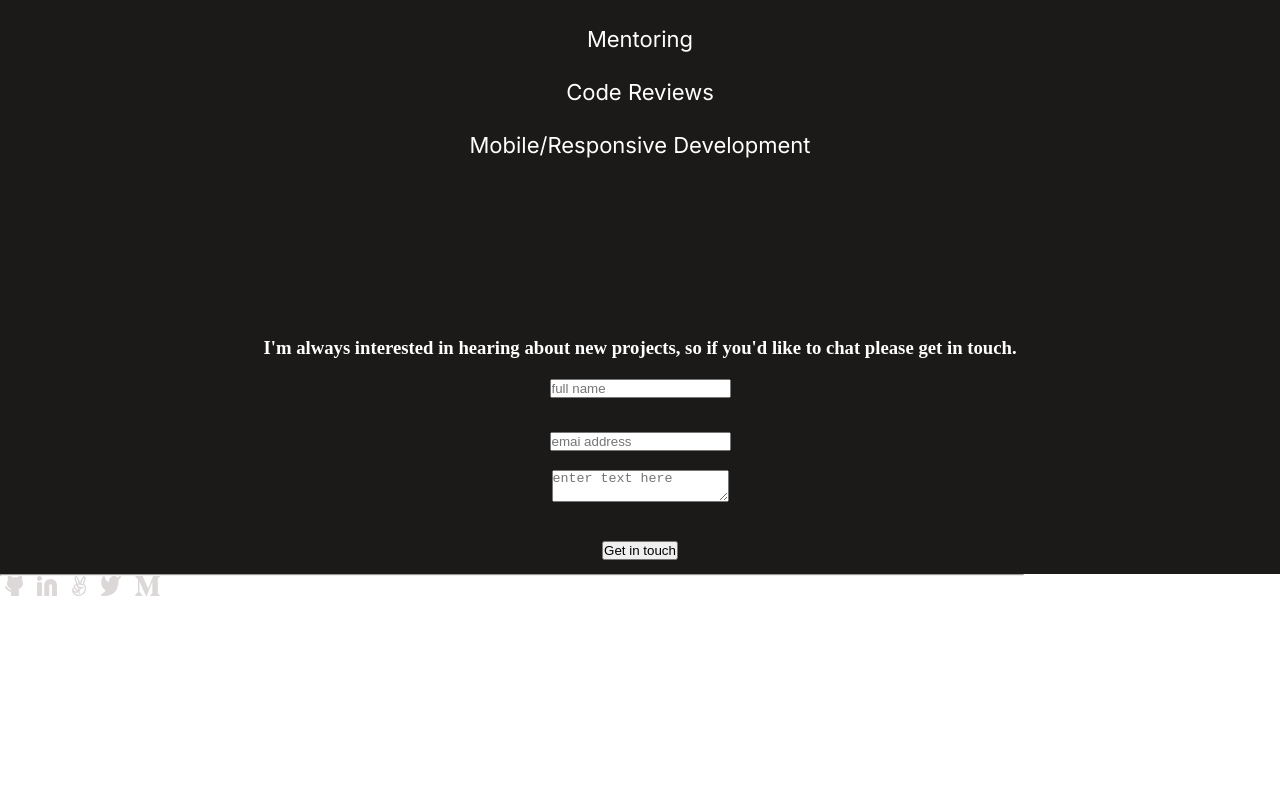
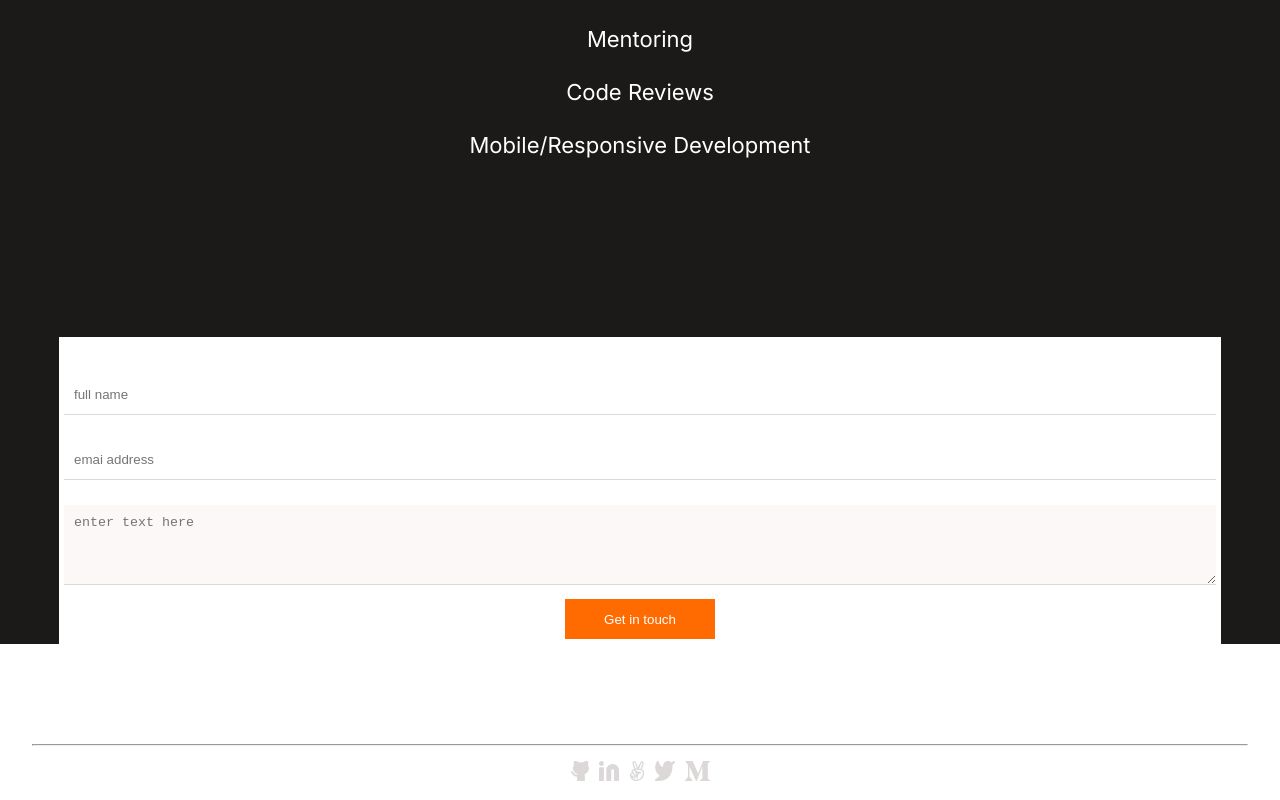
Before and after one commit to Ibizugbe/contact-form-crt, a website: page index.html in a window 1280 px wide. Shown: the part 6370-7170 px from the top of the page. Before the commit the page ends 6974 px from the top, so only its background shows below. Drawn offline with Linux system fonts and the light colour scheme.

Commit message:
add styles to contact form

```diff
--- a/css/main.css
+++ b/css/main.css
@@ -326,6 +326,61 @@ li {
   list-style: inside url("../media/svg/circle.svg");
 }
 
+.input {
+  display: block;
+  border: 0px;
+  border-bottom: 1px solid #dbd8d7;
+  width: 90vw;
+  margin-top: 15px;
+  height: 40px;
+  padding: 0 10px;
+}
+
+.form {
+  display: flex;
+  justify-content: center;
+}
+
 .contact-me {
-  display: grid;
+  background-color: white;
+  padding: 10pz;
 }
+
+#contact-message {
+  background-color: #fbf8f7;
+  height: 80px;
+  padding: 10px;
+}
+
+.contact-header {
+  font-size: 16px;
+}
+
+.submit-btn {
+  background-color: #ff6b00;
+  border: 0;
+  color: white;
+  width: 150px;
+  height: 40px;
+}
+
+.contact-social {
+  display: flex;
+  justify-content: center;
+}
+
+.h-rule {
+  display: flex;
+  justify-content: center;
+  padding-bottom: 10px;
+}
+
+.h-rule hr {
+  color: #dfe1e6;
+  width: 95vw;
+}
+
+footer {
+  padding-top: 100px;
+  padding-bottom: 10px;
+}
```
